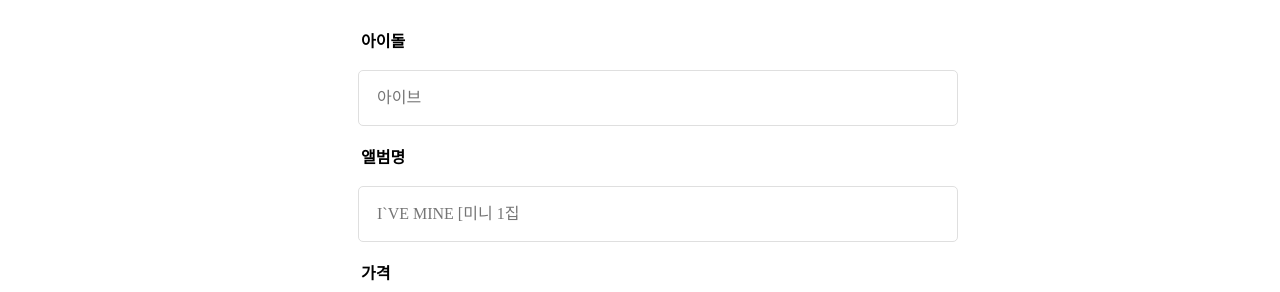
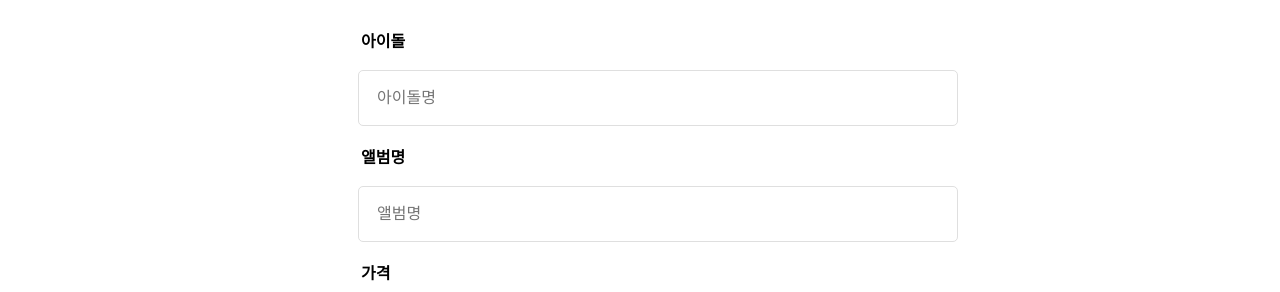
Before and after one commit to ddun-Ttu/myidol_project, a React app: page /admin/register in a window 1280 px wide. Shown: the part 231-523 px from the top of the page. Built offline with nearby package versions, Linux system fonts and the light colour scheme; the HTML template or start-up script is replaced by a standard one.

Commit message:
style : placeholeder 수정

```diff
--- a/src/components/AdminComponent/AdminRegister.tsx
+++ b/src/components/AdminComponent/AdminRegister.tsx
@@ -96,7 +96,7 @@ const AdminRegister = () => {
                 name="IdolName"
                 onChange={onChange}
                 required
-                placeholder="아이브"
+                placeholder="아이돌명"
               ></Input>
             </div>
             <div>
@@ -107,7 +107,7 @@ const AdminRegister = () => {
                 name="Album"
                 onChange={onChange}
                 required
-                placeholder="I`VE MINE [미니 1집"
+                placeholder="앨범명"
               ></Input>
             </div>
             <div>
@@ -117,7 +117,7 @@ const AdminRegister = () => {
                 name="Price"
                 onChange={onChange}
                 required
-                placeholder="12,000"
+                placeholder="가격"
                 type="number"
               ></Input>
             </div>
@@ -128,7 +128,7 @@ const AdminRegister = () => {
                 name="Count"
                 onChange={onChange}
                 required
-                placeholder="10"
+                placeholder="수량"
                 type="number"
               ></Input>
             </div>
```
